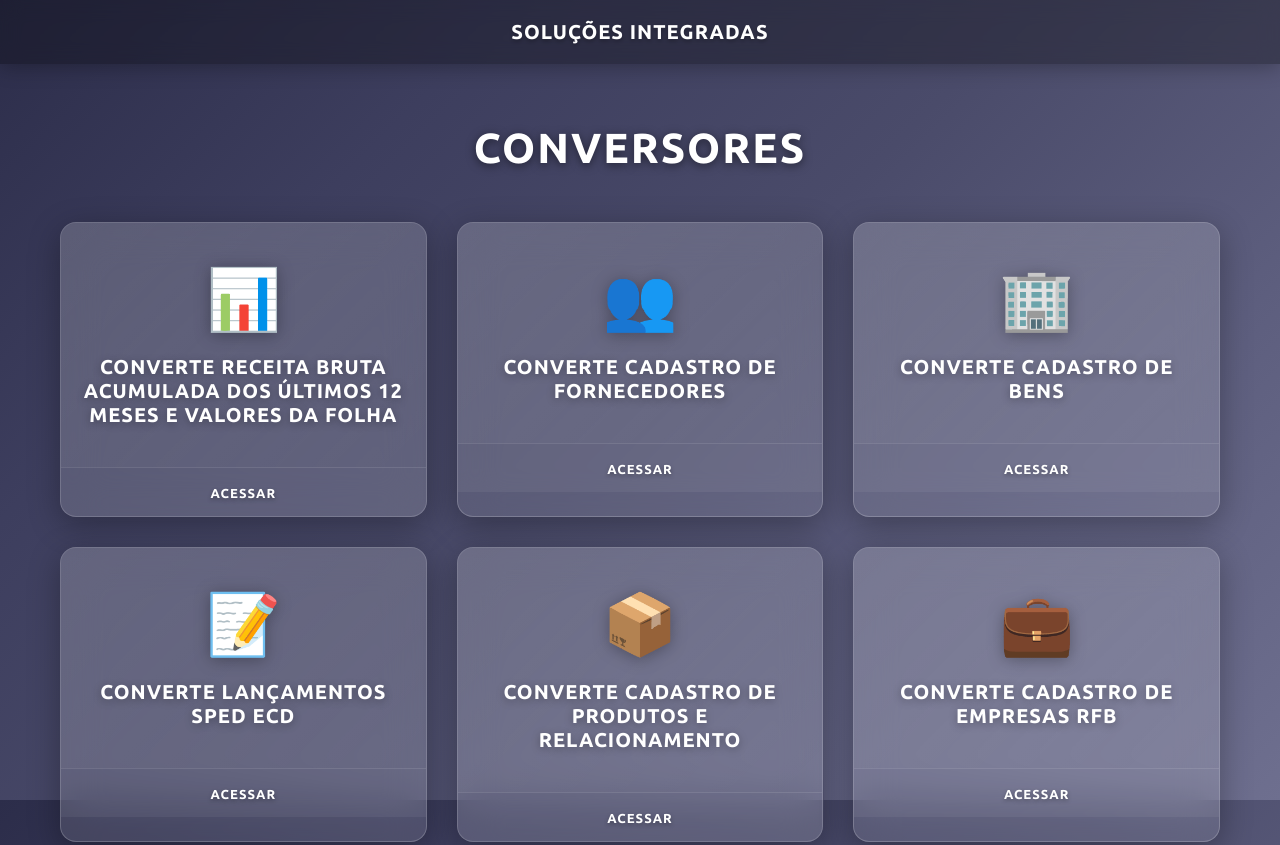
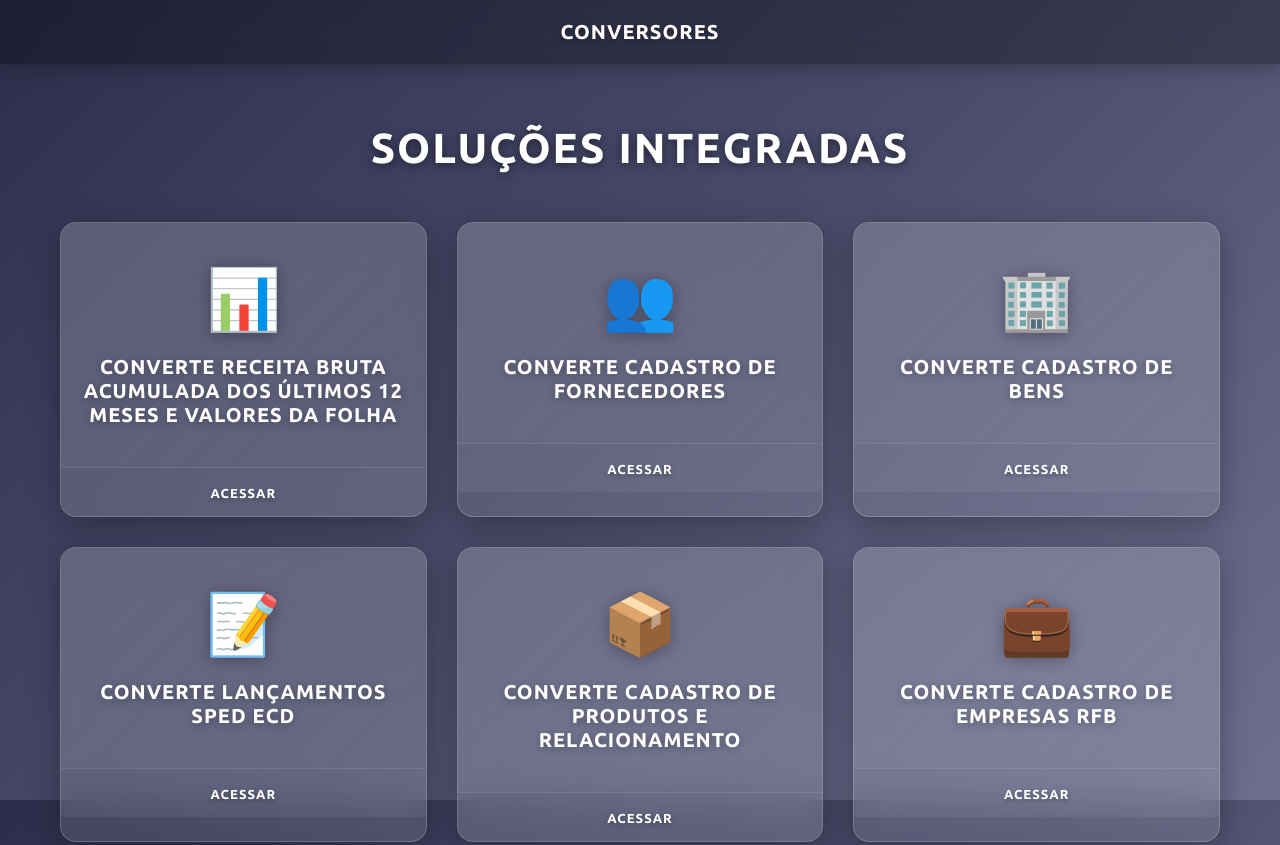
Before and after one commit to iramalho1980/Painel_Conversores, a plain HTML site: page index.html in a window 1280 px wide. Shown: the top 845 px of the page. Drawn offline with Linux system fonts and the light colour scheme.

Commit message:
Update index.html

```diff
--- a/index.html
+++ b/index.html
@@ -3,7 +3,7 @@
 <head>
     <meta charset="UTF-8">
     <meta name="viewport" content="width=device-width, initial-scale=1.0">
-    <title>Thomson Reuters</title>
+    <title>Thomson Reuters | Painel de Conversores</title>
     <link href="https://fonts.googleapis.com/css2?family=Ubuntu:wght@400;700&display=swap" rel="stylesheet">
     <style>
         * {
@@ -182,13 +182,13 @@
     <!-- Header -->
     <header>
         <div class="header-container">
-            <h1 class="header-title">Soluções Integradas</h1>
+            <h1 class="header-title">CONVERSORES</h1>
         </div>
     </header>
 
     <!-- Main Content -->
     <main class="main-content">
-        <h1 class="section-title" id="conversores">CONVERSORES</h1>
+        <h1 class="section-title" id="conversores">Soluções Integradas</h1>
 
         <div class="cards-grid">
             <!-- Card 1 -->
```
